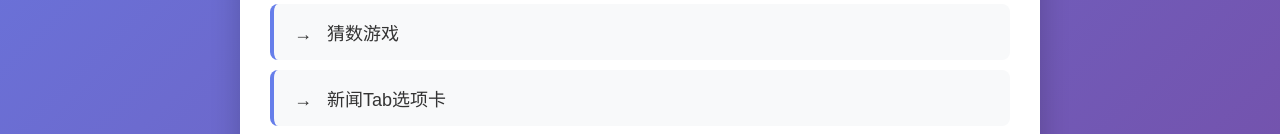
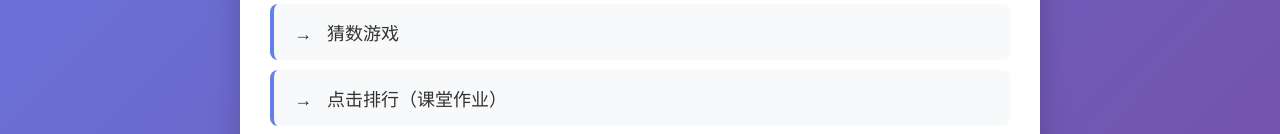
Before and after one commit to wangruen/wangruen, a plain HTML site: page index.html in a window 1280 px wide. Shown: the part 664-798 px from the top of the page. Drawn offline with Linux system fonts and the light colour scheme.

Commit message:
首页课堂模块入口改为点击排行课堂作业

```diff
--- a/index.html
+++ b/index.html
@@ -163,7 +163,7 @@
             <a href="./猜数.html">猜数游戏</a>
         </li>
         <li>
-            <a href="./新闻选项卡.html">新闻Tab选项卡</a>
+            <a href="./WRE-课堂测试/点击排行.html">点击排行（课堂作业）</a>
         </li>
         <li>
             <a href="javascript:void(0)" style="opacity: 0.5; cursor: not-allowed;">其余模块<span class="status-badge status-pending">后续增加</span></a>
```
Also changed, not shown: 24002120528-王如恩.txt.
